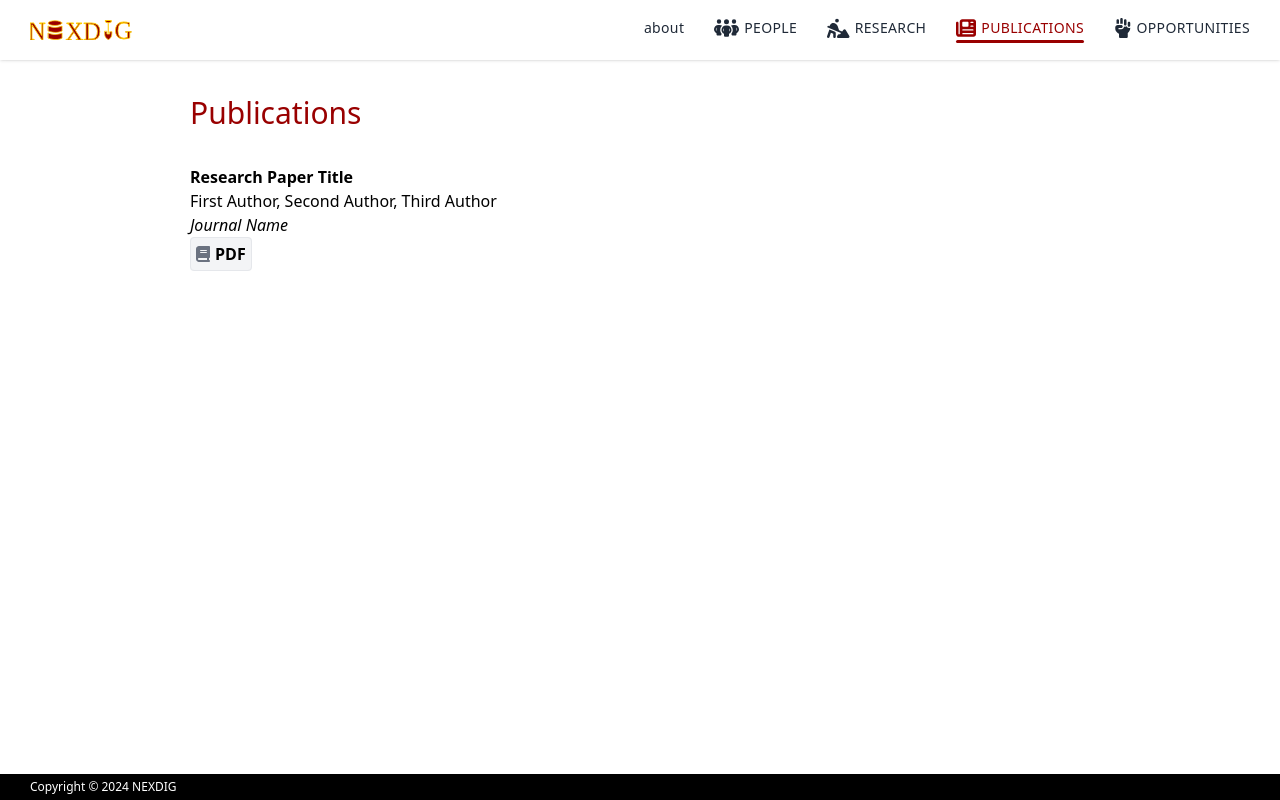
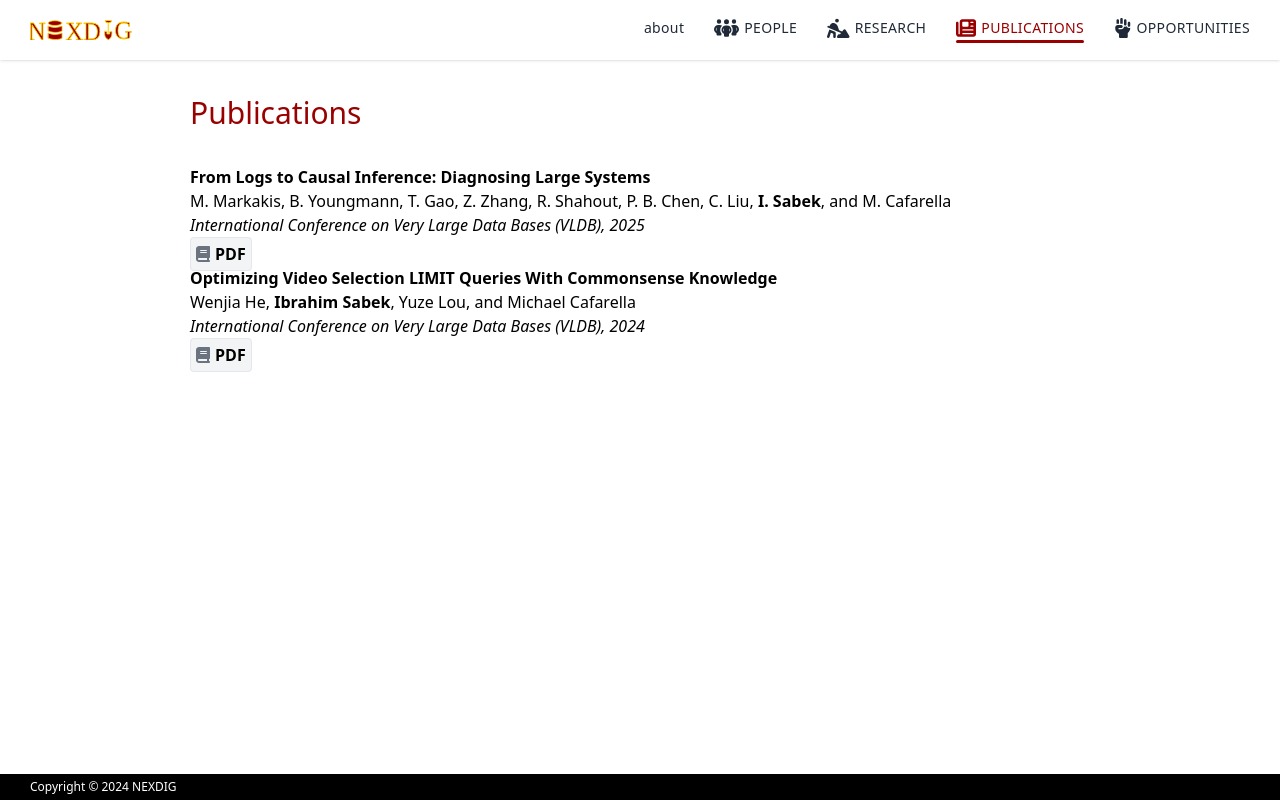
Before and after one commit to usc-nexdig-lab/usc-nexdig-lab.github.io, a React (Create React App) app: page /publications in a window 1280 px wide. Built offline with nearby package versions, Linux system fonts and the light colour scheme.

Commit message:
updated publications and other details

```diff
--- a/public/index.html
+++ b/public/index.html
@@ -24,7 +24,7 @@
       work correctly both with client-side routing and a non-root public URL.
       Learn how to configure a non-root public URL by running `npm run build`.
     -->
-    <title>NEXDIG</title>
+    <title>NexDIG Lab</title>
   </head>
   <body>
     <noscript>You need to enable JavaScript to run this app.</noscript>
--- a/src/index.css
+++ b/src/index.css
@@ -25,10 +25,10 @@
 .news-section {
     width: 300px;
     padding: 20px;
-    background-color: #99000013;
+    background-color: #d8bdbd2f;
     /* border: 1px solid #e0e0åe0; */
     border-radius: 5px;
-    max-height: 30vh;        /* Limit the height of the news section */
+    max-height: 60vh;        /* Limit the height of the news section */
     overflow-y: auto;         /* Enable vertical scrolling */
   }
 
--- a/src/views/home.tsx
+++ b/src/views/home.tsx
@@ -5,7 +5,13 @@ export const Home = () => {
   return (
     <div className="flex flex-col space-y-[30px] items-center">
       {/* Team image */}
-      <div className="bg-gray-100 w-full h-[500px] rounded"></div>
+      <div className="w-full max-w-7xl">
+        <img
+          src="/people_photos/nexdig_logo_large.jpg"
+          alt="Team"
+          // className="w-full h-[500px] object-cover"
+        />
+      </div>
 
       {/* Main content container */}
       <div className="flex w-full max-w-7xl space-x-8">
--- a/src/views/opportunities.tsx
+++ b/src/views/opportunities.tsx
@@ -4,12 +4,12 @@ const Opportunities = () => {
     return (
         <div>
             <Title content='Prospective Students' className='red-title'></Title>
-            <p>We are looking for the NEX passionate and talented students to DIG with us!</p>
+            <p>We are looking for the NEXt passionate and talented students to DIG with us!</p>
 
             <hr className="separator"/>
 
-            <h2 className="custom-h2">Section 2</h2>
-            <p>This is the second section of content.</p>
+            <h2 className="custom-h2">Contact us</h2>
+            <p>Please email to sabek@usc.edu if you are interested in joining our group.</p>
         </div>
     );
 };
--- a/src/views/people.tsx
+++ b/src/views/people.tsx
@@ -10,7 +10,7 @@ export const People = () => {
         {
           name: "Ibrahim Sabek",
           description: "Assistant Professor, Thomas Lord Department of Computer Science.",
-          image: null,
+          image: "/people_photos/ibrahimsabek-photo.jpg",
           website: "http://viterbi-web.usc.edu/~sabek/",
         },
       ],
@@ -81,7 +81,13 @@ export const People = () => {
                   className="flex w-[300px] space-x-[15px] items-start"
                 >
                   <div>
-                    {person.image || (
+                    {person.image ? (
+                      <img
+                        src={person.image}
+                        alt={person.name}
+                        className="w-[90px] h-[90px] object-cover rounded"
+                      />
+                    ) : (
                       <div className="bg-gray-100 w-[90px] h-[90px] pt-[5px] px-[5px] flex rounded">
                         <FontAwesomeIcon
                           icon={faUser}
--- a/src/views/publications.tsx
+++ b/src/views/publications.tsx
@@ -6,10 +6,24 @@ import { faBook } from "@fortawesome/free-solid-svg-icons";
 export const Publications = () => {
   const publications = [
     {
-      title: "Research Paper Title",
-      authors: "First Author, Second Author, Third Author",
-      source: "Journal Name",
-      link: "example_link",
+      title: "From Logs to Causal Inference: Diagnosing Large Systems",
+      authors: (
+        <>
+          M. Markakis, B. Youngmann, T. Gao, Z. Zhang, R. Shahout, P. B. Chen, C. Liu, <b>I. Sabek</b>, and M. Cafarella
+        </>
+      ),
+      source: "International Conference on Very Large Data Bases (VLDB), 2025",
+      link: "https://viterbi-web.usc.edu/~sabek/pdf/25_paper_logos.pdf",
+    },
+    {
+      title: "Optimizing Video Selection LIMIT Queries With Commonsense Knowledge",
+      authors: (
+        <>
+          Wenjia He, <b>Ibrahim Sabek</b>, Yuze Lou, and Michael Cafarella
+        </>
+      ),
+      source: "International Conference on Very Large Data Bases (VLDB), 2024",
+      link: "https://viterbi-web.usc.edu/~sabek/pdf/24_paper_paine.pdf",
     },
   ];
   return (
```
Also changed, not shown: public/people_photos/ibrahimsabek-photo.jpg (added), public/people_photos/nexdig_logo_large.jpg (added).
